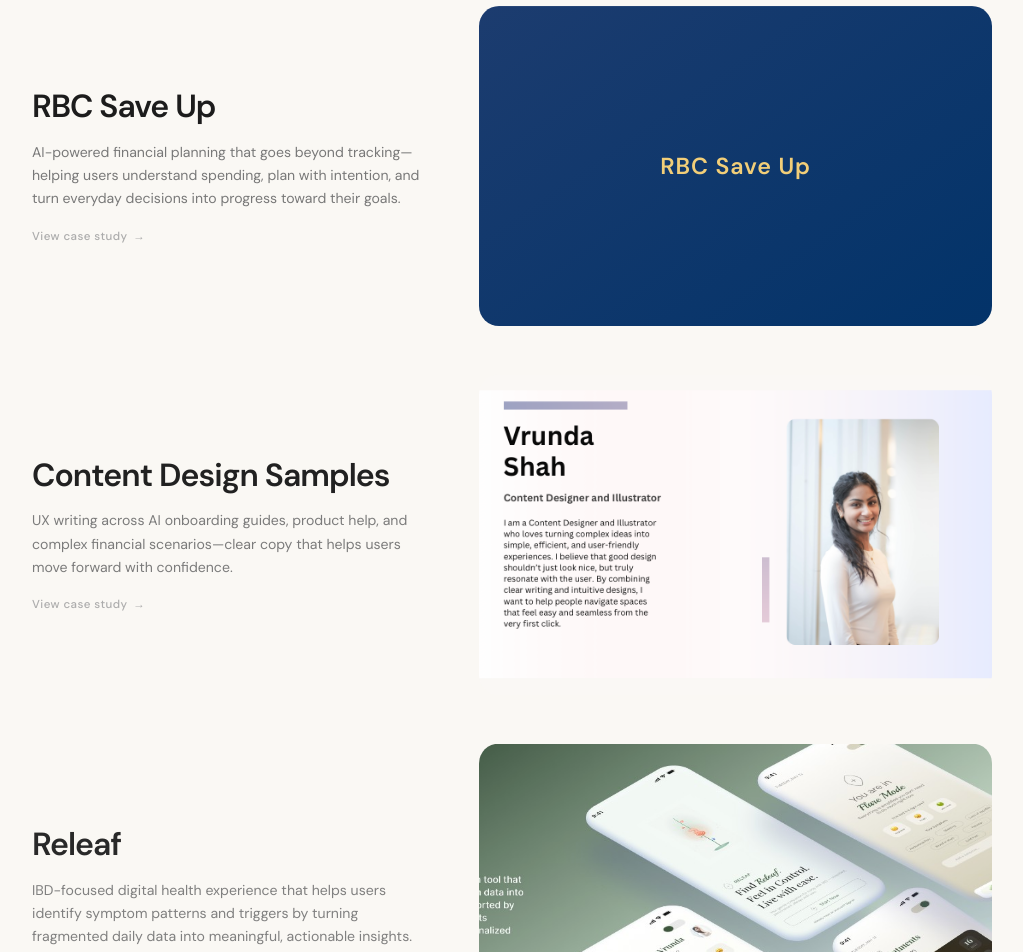
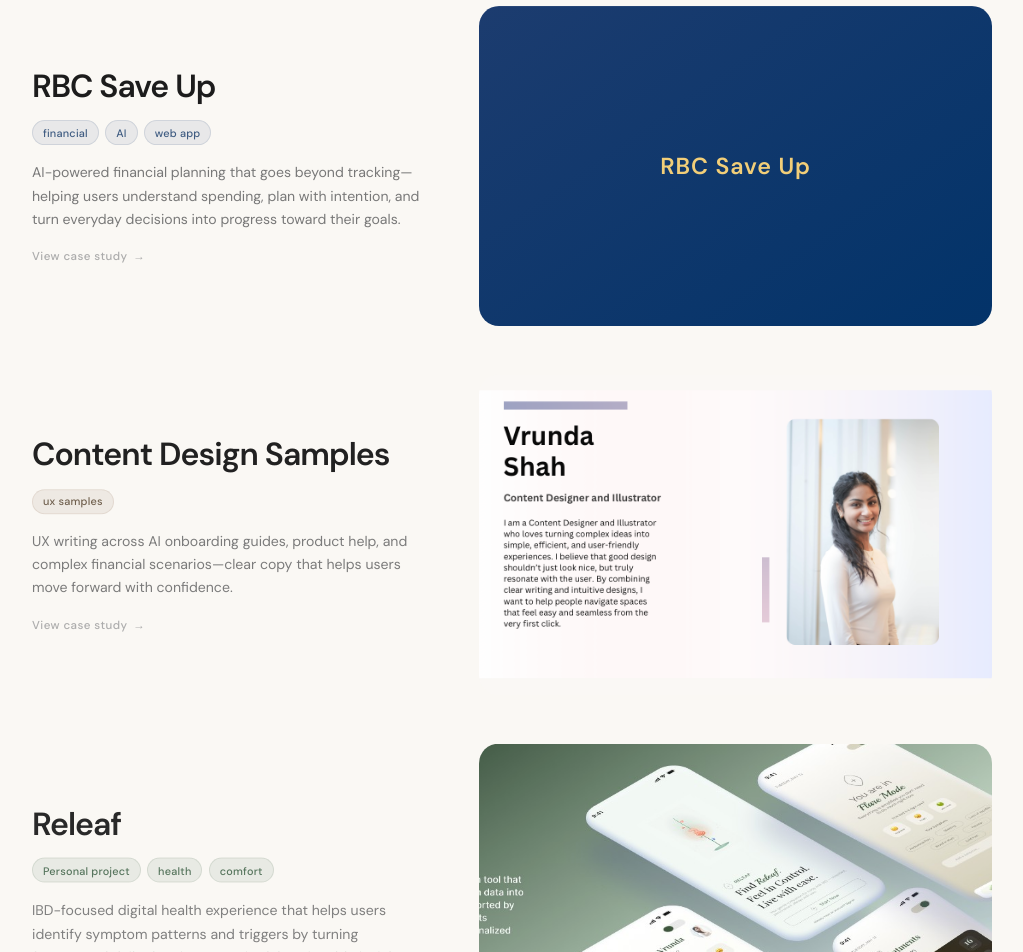
Before and after one commit to Vrundaa22/vrundashah_portfolio, a Next.js app: page / in a window 1280 px wide. Shown: the part 880-1832 px from the top of the page, without its empty margins (128-1151 px from the left). Built offline with nearby package versions, Linux system fonts and the light colour scheme; no server answers.

Commit message:
Add soft descriptor pills under homepage case study titles.
Each project shows short tags so visitors can scan focus areas at a glance.

Co-authored-by: Cursor <cursoragent@cursor.com>

```diff
--- a/app/components/HomeView.tsx
+++ b/app/components/HomeView.tsx
@@ -12,6 +12,7 @@ const PROJECTS = [
   {
     id: "rbc-save-up",
     title: "RBC Save Up",
+    tags: ["financial", "AI", "web app"],
     variant: "save-up" as const,
     description:
       "AI-powered financial planning that goes beyond tracking—helping users understand spending, plan with intention, and turn everyday decisions into progress toward their goals.",
@@ -21,6 +22,7 @@ const PROJECTS = [
   {
     id: "content-design",
     title: "Content Design Samples",
+    tags: ["ux samples"],
     variant: "content-design" as const,
     description:
       "UX writing across AI onboarding guides, product help, and complex financial scenarios—clear copy that helps users move forward with confidence.",
@@ -30,6 +32,7 @@ const PROJECTS = [
   {
     id: "releaf",
     title: "Releaf",
+    tags: ["Personal project", "health", "comfort"],
     variant: "releaf" as const,
     description:
       "IBD-focused digital health experience that helps users identify symptom patterns and triggers by turning fragmented daily data into meaningful, actionable insights.",
@@ -39,6 +42,7 @@ const PROJECTS = [
   {
     id: "microsoft-outlook",
     title: "Microsoft Outlook",
+    tags: ["prototype", "redesign", "accessible"],
     variant: "outlook" as const,
     description:
       "A personal redesign concept — focused inbox, saved contacts, minimized compose, and Copilot when you need it. Interactive prototype on the case study page.",
@@ -147,6 +151,13 @@ export default function HomeView() {
             >
               <div className="work-case-copy">
                 <h2 className="work-case-title">{project.title}</h2>
+                <ul className="work-case-tags" aria-label="Project tags">
+                  {project.tags.map((tag) => (
+                    <li key={tag} className={`work-case-tag work-case-tag--${project.variant}`}>
+                      {tag}
+                    </li>
+                  ))}
+                </ul>
                 <p className="work-case-desc">{project.description}</p>
                 <span className="work-case-cta">
                   View case study
--- a/app/elegant-overrides.css
+++ b/app/elegant-overrides.css
@@ -880,6 +880,83 @@ html[data-theme="dark"] .work-case-title {
   color: #f2f2f2;
 }
 
+.work-case-tags {
+  display: flex;
+  flex-wrap: wrap;
+  gap: 0.4rem;
+  margin: 0;
+  padding: 0;
+  list-style: none;
+}
+
+.work-case-tag {
+  display: inline-flex;
+  align-items: center;
+  padding: 0.28rem 0.62rem;
+  border-radius: 999px;
+  font-family: var(--font-dm-sans), "DM Sans", system-ui, sans-serif;
+  font-size: 0.68rem;
+  font-weight: 500;
+  letter-spacing: 0.02em;
+  color: #6a6a6a;
+  background: rgba(0, 0, 0, 0.04);
+  border: 1px solid rgba(0, 0, 0, 0.06);
+}
+
+.work-case-tag--save-up {
+  color: #3d5a80;
+  background: rgba(26, 58, 110, 0.08);
+  border-color: rgba(26, 58, 110, 0.12);
+}
+
+.work-case-tag--content-design {
+  color: #6b5a48;
+  background: rgba(139, 110, 85, 0.1);
+  border-color: rgba(139, 110, 85, 0.14);
+}
+
+.work-case-tag--releaf {
+  color: #4a6b52;
+  background: rgba(74, 107, 82, 0.1);
+  border-color: rgba(74, 107, 82, 0.14);
+}
+
+.work-case-tag--outlook {
+  color: #3d6878;
+  background: rgba(42, 157, 175, 0.1);
+  border-color: rgba(42, 157, 175, 0.16);
+}
+
+html[data-theme="dark"] .work-case-tag {
+  color: #aaa;
+  background: rgba(255, 255, 255, 0.06);
+  border-color: rgba(255, 255, 255, 0.08);
+}
+
+html[data-theme="dark"] .work-case-tag--save-up {
+  color: #9bb8e0;
+  background: rgba(90, 143, 199, 0.15);
+  border-color: rgba(90, 143, 199, 0.22);
+}
+
+html[data-theme="dark"] .work-case-tag--content-design {
+  color: #c4b09a;
+  background: rgba(196, 176, 154, 0.12);
+  border-color: rgba(196, 176, 154, 0.2);
+}
+
+html[data-theme="dark"] .work-case-tag--releaf {
+  color: #9ec4a8;
+  background: rgba(120, 170, 130, 0.12);
+  border-color: rgba(120, 170, 130, 0.2);
+}
+
+html[data-theme="dark"] .work-case-tag--outlook {
+  color: #9dd4e0;
+  background: rgba(125, 211, 232, 0.12);
+  border-color: rgba(125, 211, 232, 0.2);
+}
+
 .work-case-desc {
   margin: 0;
   max-width: 34em;
```
